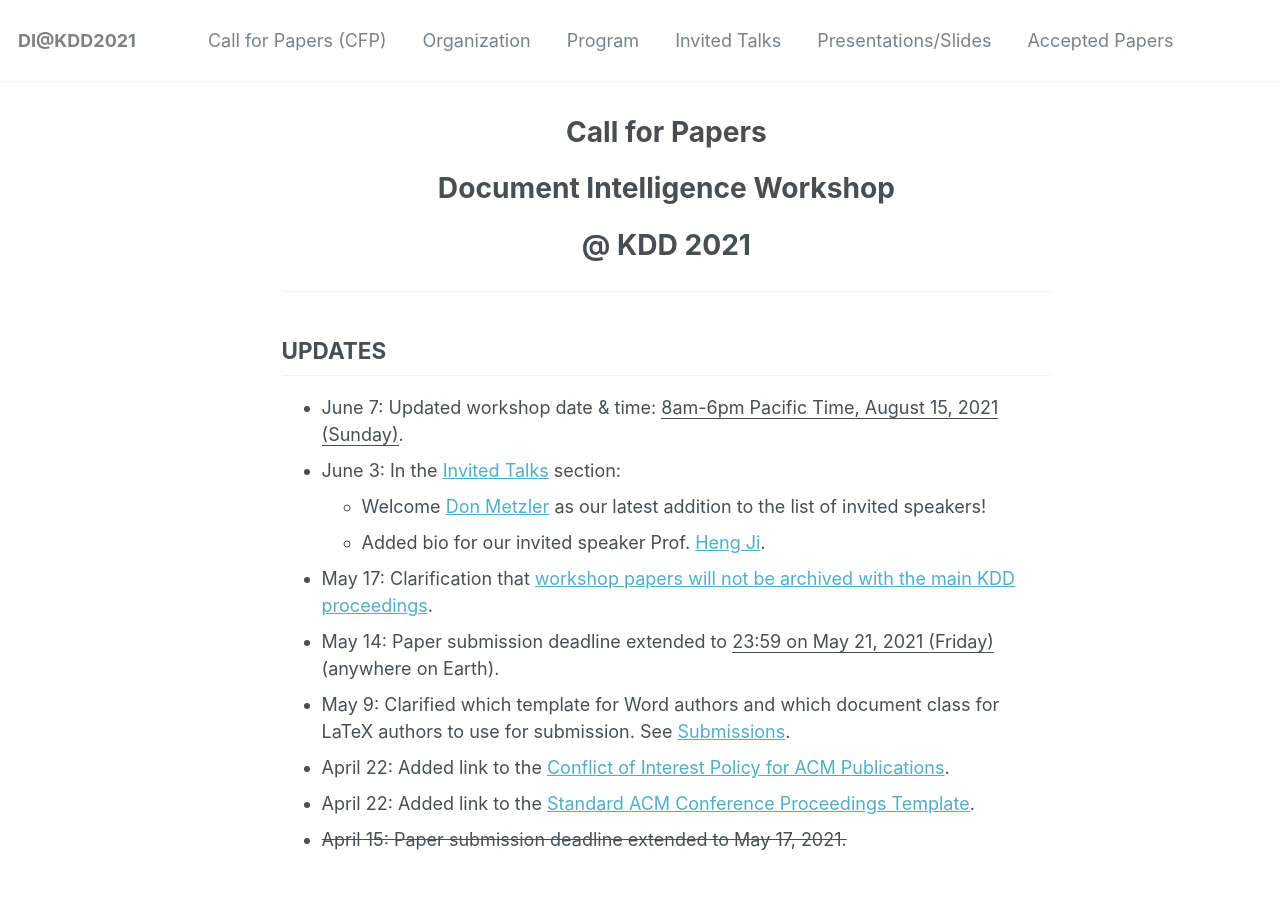
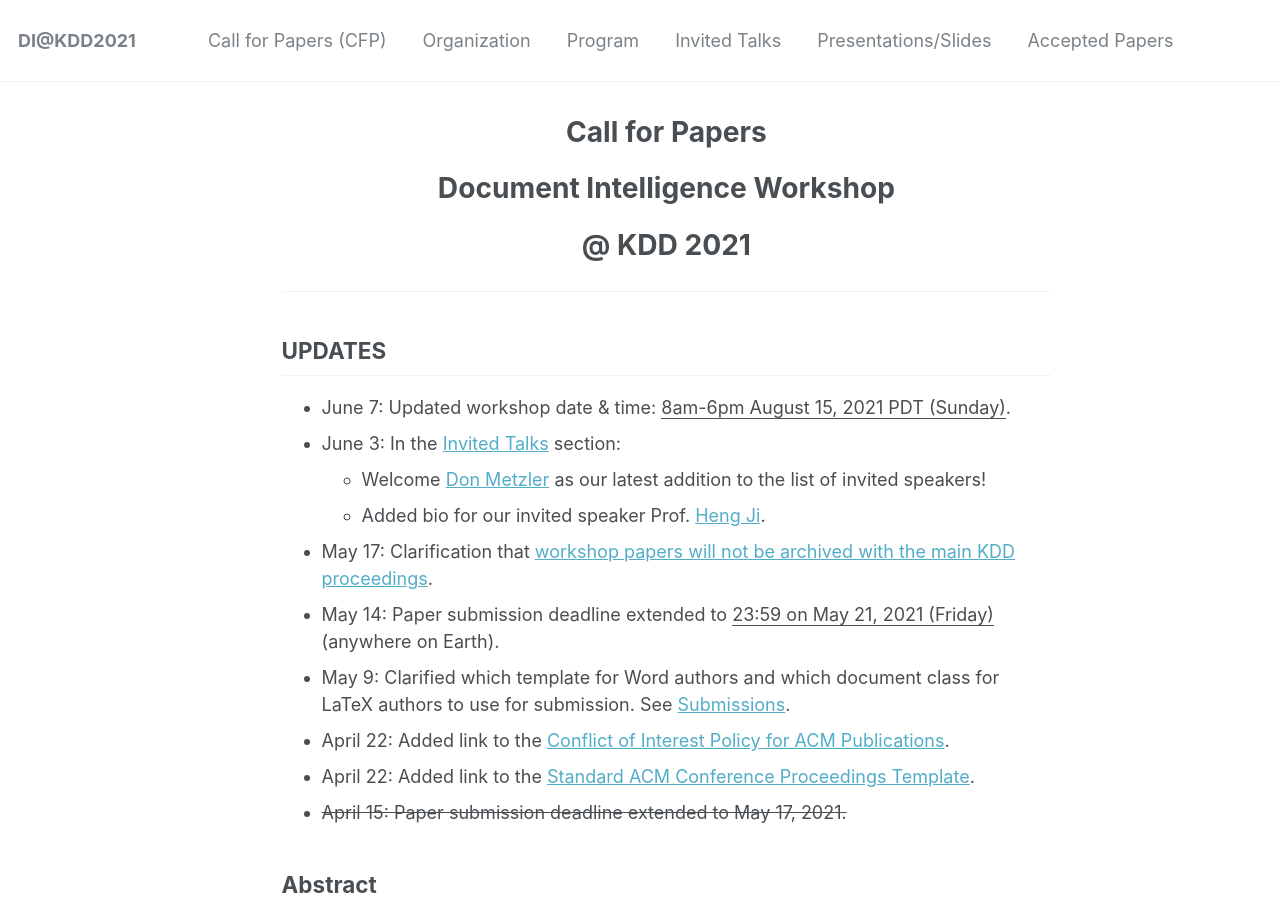
Before and after one commit to document-intelligence/DI-2022, a Jekyll site: the page built from _pages/cfp.md, in a window 1280 px wide and 900 px high. Built offline with Jekyll 4.4.1, drawn with Linux system fonts in a browser that asks for light colours; some of the changed text lies outside the part shown.

Commit message:
Update cfp.md

```diff
--- a/_pages/cfp.md
+++ b/_pages/cfp.md
@@ -13,7 +13,7 @@ redirect_from:
 
 ## UPDATES
 
-- June 7: Updated workshop date & time: <ins>8am-6pm Pacific Time, August 15, 2021 (Sunday)</ins>.
+- June 7: Updated workshop date & time: <ins>8am-6pm August 15, 2021 PDT (Sunday)</ins>.
 - June 3: In the [Invited Talks](https://document-intelligence.github.io/DI-2021/talks/) section:
   - Welcome [Don Metzler](https://research.google/people/DonaldMetzler/) as our latest addition to the list of invited speakers!
   - Added bio for our invited speaker Prof. [Heng Ji](https://cs.illinois.edu/about/people/faculty/hengji).
@@ -115,7 +115,7 @@ Microsoft Research CMT: <https://cmt3.research.microsoft.com/DI2021>
 - Paper Submission Deadline: ~~May 10, 2021~~ 23:59 on May 21, 2021 (anywhere on Earth).
 - Paper Notification Date: June 10, 2021.
 - Paper Final Version Due: July 1, 2021.
-- Virtual Workshop Date: ~~August 14-18,~~ 8am-6pm Pacific Time, August 15, 2021 (Sunday).
+- Virtual Workshop Date: ~~August 14-18,~~ 8am-6pm, August 15, 2021 PDT (Sunday).
 
 ------
 
```
